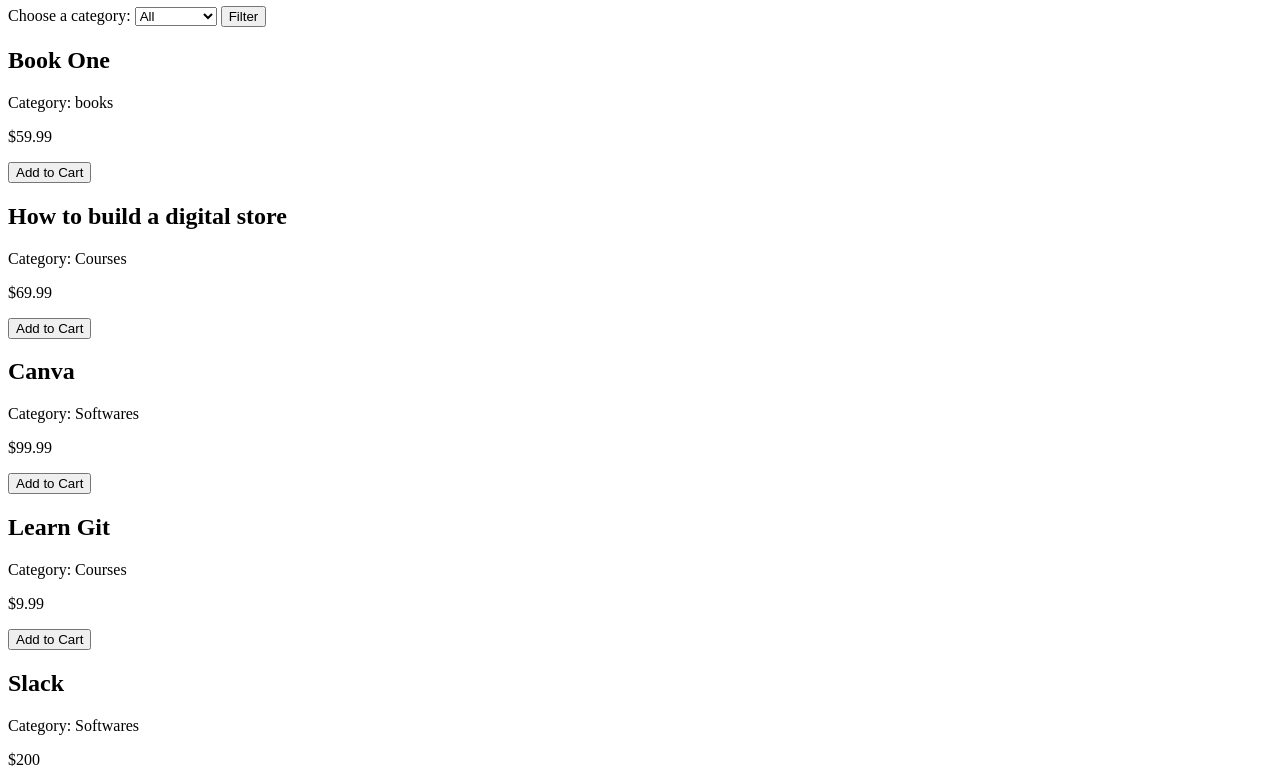
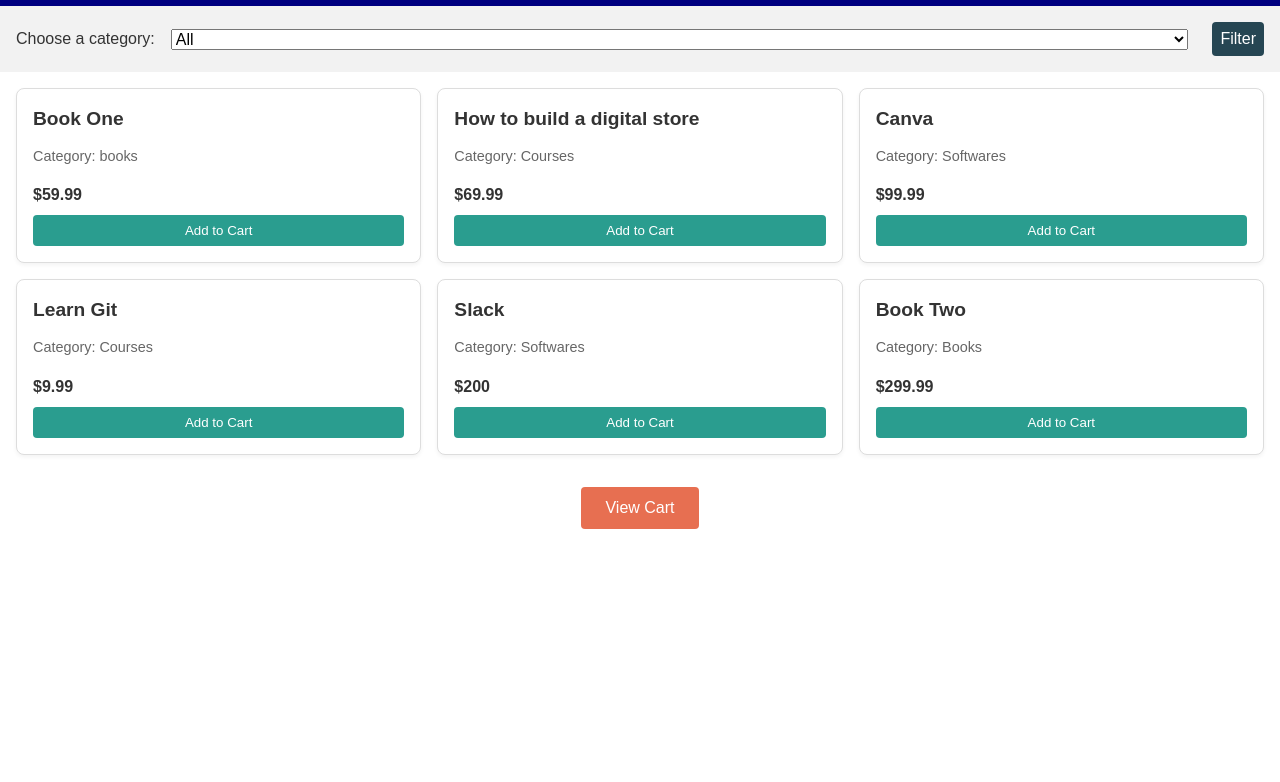
Before and after one commit to buildveloper/blockchain-engineer-learning-log, a website: page buildlogthree/digitalStore.html in a window 1280 px wide. Shown: the part 74-856 px from the top of the page. After the commit the page ends 800 px from the top, so only its background shows below. Drawn offline with Linux system fonts and the light colour scheme.

Commit message:
I just finished styling it

```diff
--- a/buildlogthree/digitalStore.css
+++ b/buildlogthree/digitalStore.css
@@ -0,0 +1,127 @@
+/* 1. Global Resets & Base */
+* {
+    box-sizing: border-box;
+    margin: 0;
+    padding: 0;
+  }
+  body {
+    font-family: Arial, sans-serif;
+    line-height: 1.5;
+    color: #333;
+  }
+
+  /* 1. Header */
+  header {
+    width: 100%;
+    background-color: navy;
+    color: #fff;
+    padding: 1rem;
+    text-align: center;
+  }
+  /* keep it simple on both mobile & desktop */
+
+  /* 2. Filter Section */
+  .filter-section {
+    background-color: #f2f2f2;
+    padding: 1rem;
+    display: flex;
+    flex-direction: column;   /* mobile: stack vertically */
+    align-items: stretch;
+    gap: 0.5rem;
+  }
+  .filter-section label,
+  .filter-section select,
+  .filter-section button {
+    font-size: 1rem;
+  }
+  .filter-section button {
+    padding: 0.5rem;
+    border: none;
+    background-color: #264653;
+    color: #fff;
+    cursor: pointer;
+    border-radius: 4px;
+  }
+
+  /* 3. Product Grid Section */
+  [aria-label="Product Listing"] {
+    display: grid;
+    grid-template-columns: 1fr;  /* mobile: 1 column */
+    gap: 1rem;
+    padding: 1rem;
+  }
+  .product-card {
+    border: 1px solid #ddd;
+    padding: 1rem;
+    border-radius: 8px;
+    display: flex;
+    flex-direction: column;
+    gap: 0.5rem;
+    background-color: #fff;
+    box-shadow: 0 2px 4px rgba(0,0,0,0.05);
+  }
+  .product-card .product-name {
+    font-size: 1.2rem;
+    margin-bottom: 0.25rem;
+  }
+  .product-card .product-category {
+    font-size: 0.9rem;
+    color: #666;
+  }
+  .product-card .product-price {
+    font-weight: bold;
+    margin-top: 0.5rem;
+  }
+  .product-card button {
+    margin-top: auto;
+    padding: 0.5rem;
+    border: none;
+    background-color: #2a9d8f;
+    color: #fff;
+    cursor: pointer;
+    border-radius: 4px;
+  }
+
+  /* 4. View Cart Button */
+  .view-cart {
+    display: block;
+    margin: 1rem auto;
+    padding: 0.75rem 1.5rem;
+    background-color: #e76f51;
+    color: #fff;
+    border: none;
+    border-radius: 4px;
+    font-size: 1rem;
+    cursor: pointer;
+  }
+
+  /* ============================= */
+  /* Desktop & Tablet Media Queries */
+  /* ============================= */
+
+  /* Tablet & up: 2 columns for products */
+  @media (min-width: 600px) {
+    [aria-label="Product Listing"] {
+      grid-template-columns: repeat(2, 1fr);
+    }
+    .filter-section {
+      flex-direction: row;     /* side by side */
+      align-items: center;
+      justify-content: flex-start;
+    }
+    .filter-section select {
+      margin-left: 0.5rem;
+      flex: 1;
+    }
+    .filter-section button {
+      margin-left: 1rem;
+      flex: 0;
+    }
+  }
+
+  /* Desktop & up: 3 columns for products */
+  @media (min-width: 900px) {
+    [aria-label="Product Listing"] {
+      grid-template-columns: repeat(3, 1fr);
+    }
+  }
--- a/buildlogthree/digitalStore.html
+++ b/buildlogthree/digitalStore.html
@@ -7,10 +7,9 @@
         <title>Digital Store</title>
         <meta name="description" content="">
         <meta name="viewport" content="width=device-width, initial-scale=1">
-        <link rel="stylesheet" href="styles.css">
+        <link rel="stylesheet" href="digitalStore.css">
     </head>
     <body>
-
 
         <header>
             <h1>MY DIGITAL STORE</h1>
```
